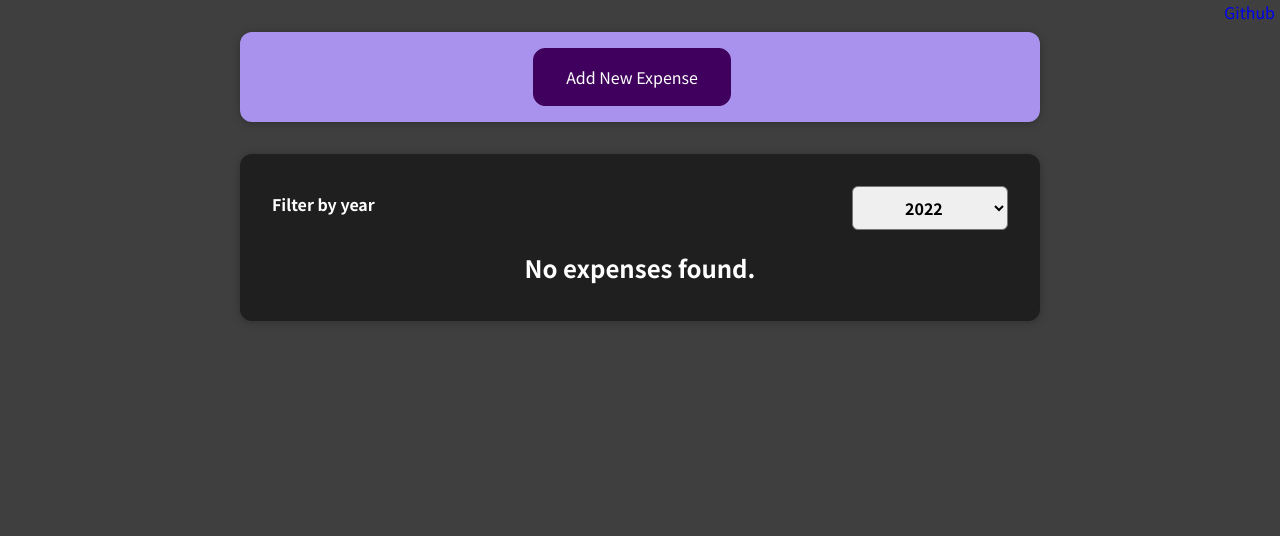
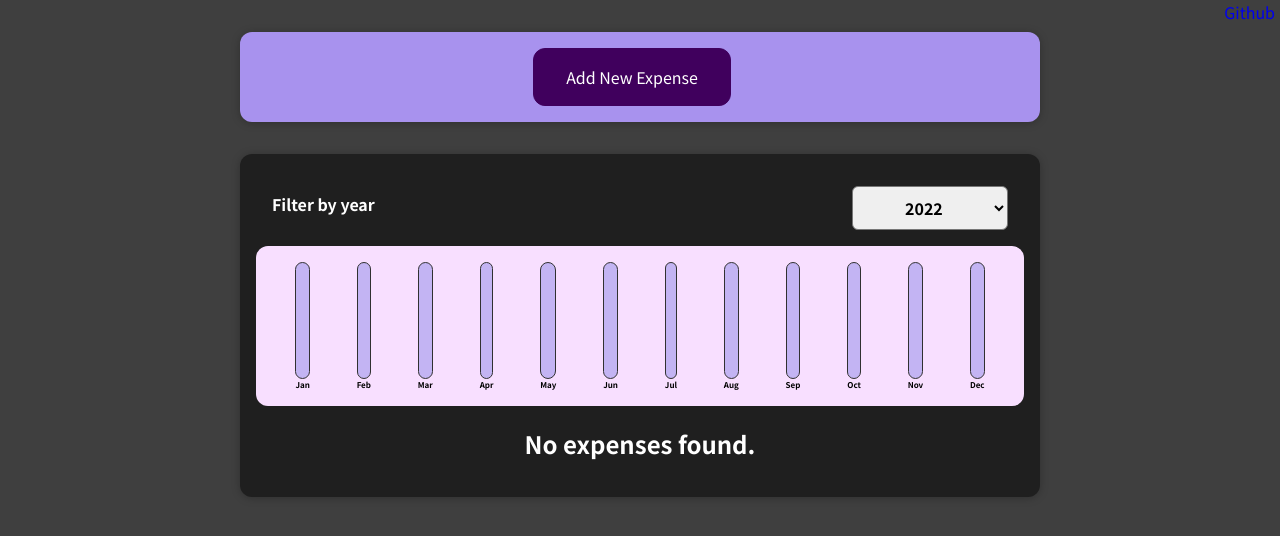
Before and after one commit to iampratiktandel/expense-tracker-react, a React (Create React App) app: page / in a window 1280 px wide. Shown: the top 536 px of the page. Built offline with nearby package versions, Linux system fonts and the light colour scheme.

Commit message:
feat: add Expense Chart

```diff
--- /dev/null
+++ b/src/components/Chart/Chart.css
@@ -0,0 +1,9 @@
+.chart {
+  padding: 1rem;
+  border-radius: 12px;
+  background-color: #f8dfff;
+  text-align: center;
+  display: flex;
+  justify-content: space-around;
+  height: 10rem;
+}
--- /dev/null
+++ b/src/components/Chart/Chart.js
@@ -0,0 +1,17 @@
+import './Chart.css';
+import ChartBar from './ChartBar';
+
+const Chart = (props) => {
+  const dataPointValues = props.dataPoints?.map(dataPoint => dataPoint.value);
+  const totalMaximum = Math.max(...dataPointValues);
+
+  return <div className="chart">
+    {
+      props?.dataPoints?.map((dataPoint) => {
+        return <ChartBar key={dataPoint?.label} value={dataPoint?.value} maxValue={totalMaximum} label={dataPoint.label} />
+      })
+    }
+  </div>
+};
+
+export default Chart;
--- /dev/null
+++ b/src/components/Chart/ChartBar.css
@@ -0,0 +1,30 @@
+.chart-bar {
+  height: 100%;
+  display: flex;
+  flex-direction: column;
+  align-items: center;
+}
+
+.chart-bar__inner {
+  height: 100%;
+  width: 100%;
+  border: 1px solid #313131;
+  border-radius: 12px;
+  background-color: #c3b4f3;
+  overflow: hidden;
+  display: flex;
+  flex-direction: column;
+  justify-content: flex-end;
+}
+
+.chart-bar__fill {
+  background-color: #4826b9;
+  width: 100%;
+  transition: all 0.3s ease-out;
+}
+
+.chart-bar__label {
+  font-weight: bold;
+  font-size: 0.5rem;
+  text-align: center;
+}
--- /dev/null
+++ b/src/components/Chart/ChartBar.js
@@ -0,0 +1,17 @@
+import './ChartBar.css';
+
+const ChartBar = (props) => {
+  let barFillHeight = '0%';
+
+  if (props.maxValue > 0) {
+    barFillHeight = Math.round((props.value / props.maxValue) * 100) + '%';
+  }
+  return <div className='chart-bar'>
+    <div className='chart-bar__inner'>
+      <div className='chart-bar__fill' style={{ height: barFillHeight }}></div>
+    </div>
+      <div className='chart-bar__label'>{props.label}</div>
+  </div>
+};
+
+export default ChartBar;
--- /dev/null
+++ b/src/components/Expenses/ExpenseChart/ExpenseChart.js
@@ -0,0 +1,28 @@
+import Chart from "../../Chart/Chart";
+
+const ExpenseChart = (props) => {
+  const chartDataPoints = [
+    { label: 'Jan', value: 0 },
+    { label: 'Feb', value: 0 },
+    { label: 'Mar', value: 0 },
+    { label: 'Apr', value: 0 },
+    { label: 'May', value: 0 },
+    { label: 'Jun', value: 0 },
+    { label: 'Jul', value: 0 },
+    { label: 'Aug', value: 0 },
+    { label: 'Sep', value: 0 },
+    { label: 'Oct', value: 0 },
+    { label: 'Nov', value: 0 },
+    { label: 'Dec', value: 0 }
+  ];
+
+  console.log(props)
+  props?.expenses?.forEach(expense => {
+    const expenseMonth = expense.date.getMonth();
+    chartDataPoints[expenseMonth].value += expense.amount;
+  });
+
+  return <Chart dataPoints={chartDataPoints} />
+};
+
+export default ExpenseChart;
--- a/src/components/Expenses/ExpenseList/ExpenseList.js
+++ b/src/components/Expenses/ExpenseList/ExpenseList.js
@@ -3,6 +3,7 @@ import ExpenseItem from "../ExpenseItem/ExpenseItem";
 import ExpenseFilter from "../ExpenseFilter/ExpenseFilter";
 import './ExpenseList.css';
 import { useState } from "react";
+import ExpenseChart from "../ExpenseChart/ExpenseChart";
 
 const ExpenseList = (props) => {
   const [filteredYear, setFilteredYear] = useState('2022');
@@ -34,6 +35,7 @@ const ExpenseList = (props) => {
   return (
     <Card className="expenses">
       <ExpenseFilter selectedYear={filteredYear} onYearChange={yearChangeHandler} />
+      <ExpenseChart expenses={filteredExpenses} />
       {expenseContent}
     </Card>
   )
--- a/src/components/NewExpense/ExpenseForm.js
+++ b/src/components/NewExpense/ExpenseForm.js
@@ -49,7 +49,7 @@ const ExpenseForm = (props) => {
 
     const expenseData = {
       title: enteredTitle,
-      amount: enteredAmount,
+      amount: +enteredAmount,
       date: new Date(enteredDate)
     };
 
```
Also changed, not shown: 1 other file (tests, documents, lock files or other folders).
